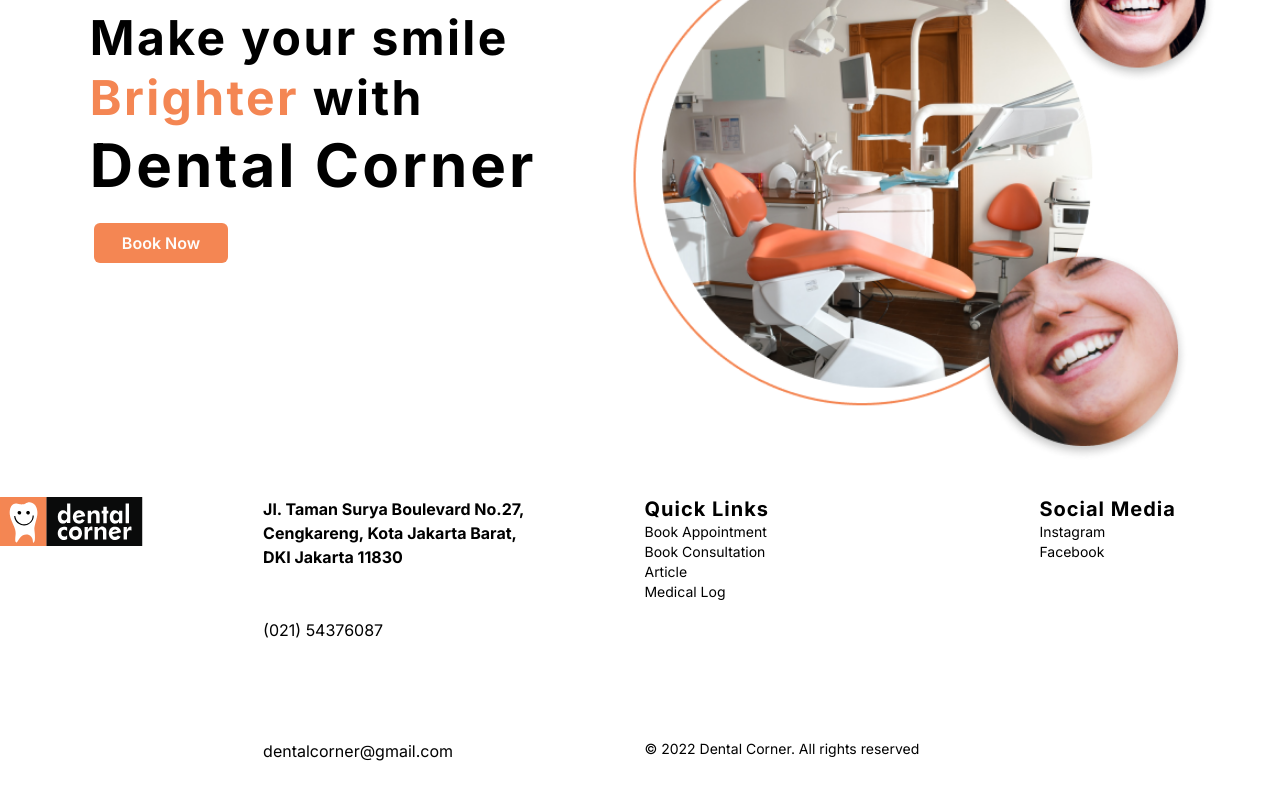
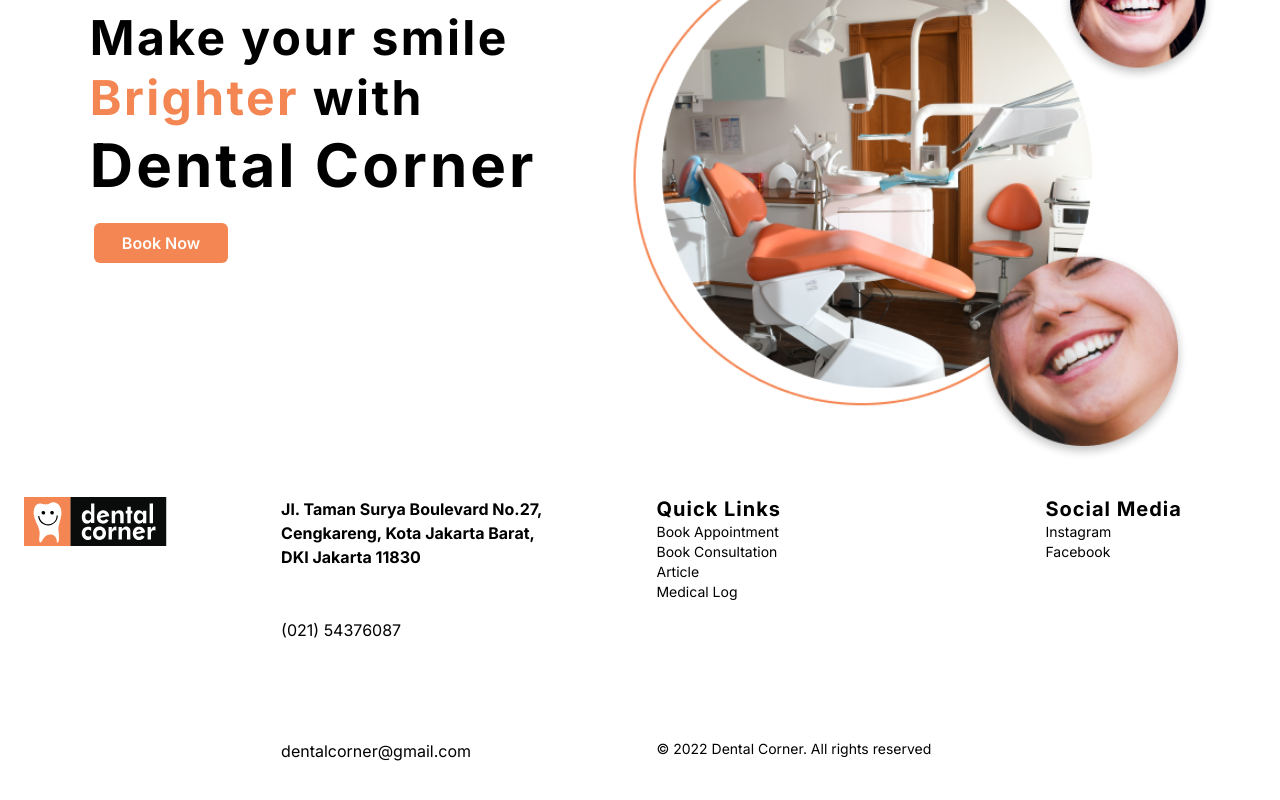
Before and after one commit to alirafli/dental-corner-v2, a React (Vite) app: page / in a window 1280 px wide. Shown: the part 274-1074 px from the top of the page. Built offline with nearby package versions, Linux system fonts and the light colour scheme.

Commit message:
daffa [MODIFY] footer

```diff
--- a/src/components/footer/index.jsx
+++ b/src/components/footer/index.jsx
@@ -4,7 +4,7 @@ import { Paragraph, Header } from "../";
 
 const footer = () => {
   return (
-    <div className="bg-trueWhite grid grid-rows-3 grid-flow-col gap-4 pt-10">
+    <div className="bg-trueWhite grid grid-rows-3 grid-flow-col gap-4 pt-10 ml-6">
       <img src={LOGO} alt="logo" className="" />
       <div className=""></div>
       <div className=""></div>
```
